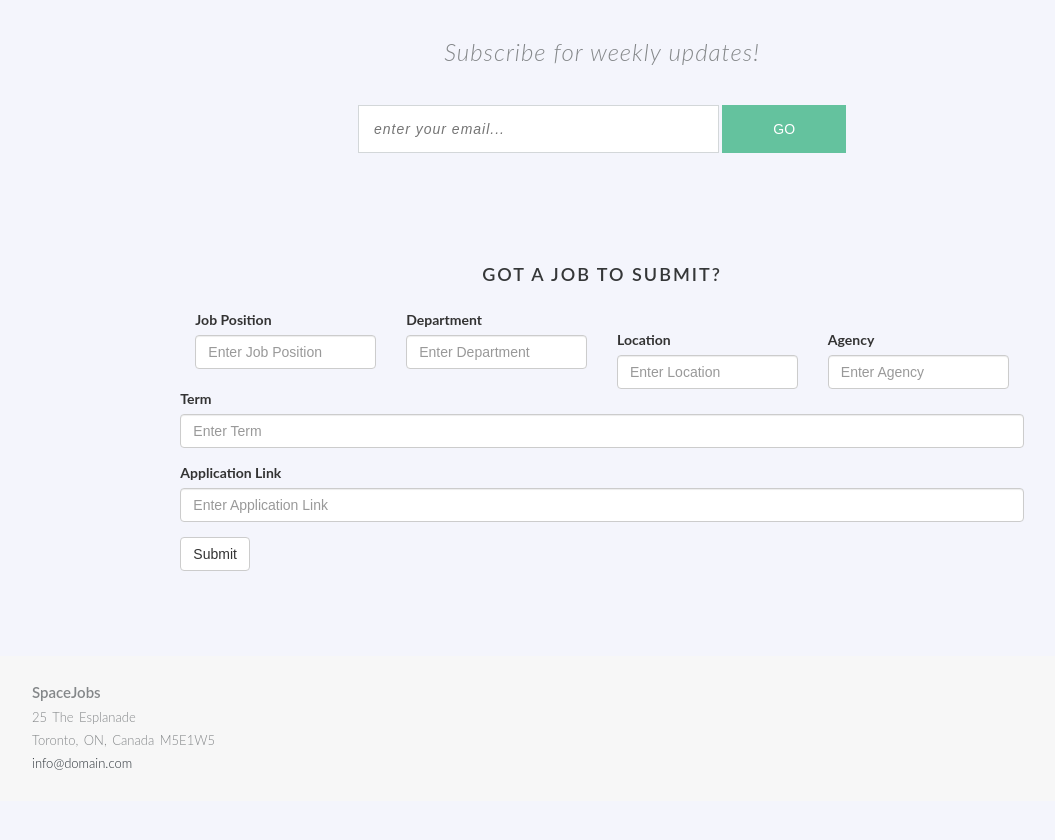
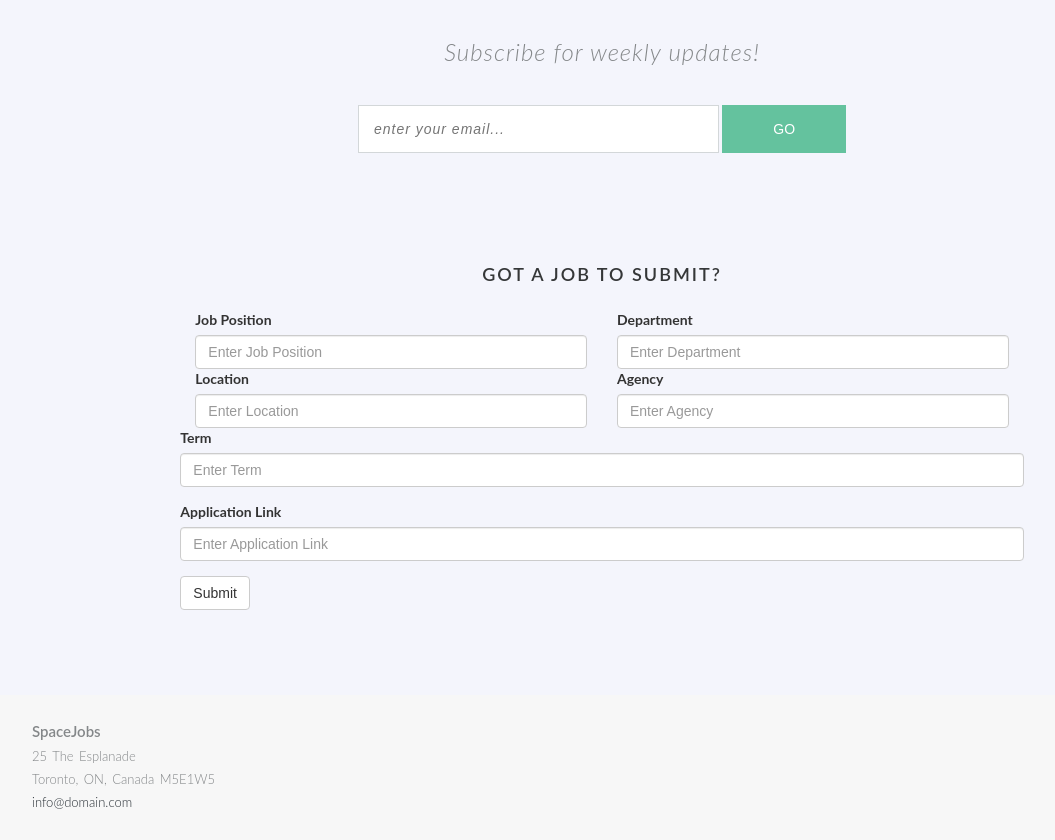
Before and after one commit to elburz/spacejobs, a Flask app: page /submit in a window 1280 px wide. Shown: the part 116-956 px from the top of the page, without its empty margins (38-1093 px from the left). Before the commit the page ends 886 px from the top, so only its background shows below. Run offline with Flask 2, Linux system fonts and the light colour scheme; some libraries are stand-ins or nearby versions.

Commit message:
submit page 8

```diff
--- a/templates/submit.html
+++ b/templates/submit.html
@@ -8,16 +8,16 @@
 			<p class="text-intro">
 				<form>
 					<div class="form-group">
-						<div class="col-sm-3"><label for="JobPosition">Job Position</label><input type="text" class="form-control" id="JobPosition" placeholder="Enter Job Position"></div>
+						<div class="col-sm-6"><label for="JobPosition">Job Position</label><input type="text" class="form-control" id="JobPosition" placeholder="Enter Job Position"></div>
 
-						<div class="col-sm-3"><label for="Department">Department</label><input type="email" class="form-control" id="Department" placeholder="Enter Department"></div>
-					</div><br>
+						<div class="col-sm-6"><label for="Department">Department</label><input type="email" class="form-control" id="Department" placeholder="Enter Department"></div>
+					</div>
 
 					<div class="form-group">
 
-						<div class="col-sm-3"><label for="Location">Location</label><input type="text" class="form-control" id="Location" placeholder="Enter Location"></div>
+						<div class="col-sm-6"><label for="Location">Location</label><input type="text" class="form-control" id="Location" placeholder="Enter Location"></div>
 
-						<div class="col-sm-3"><label for="Agency">Agency</label><input type="text" class="form-control" id="Agency" placeholder="Enter Agency"></div>
+						<div class="col-sm-6"><label for="Agency">Agency</label><input type="text" class="form-control" id="Agency" placeholder="Enter Agency"></div>
 					</div>
 
 					<div class="form-group">
```
